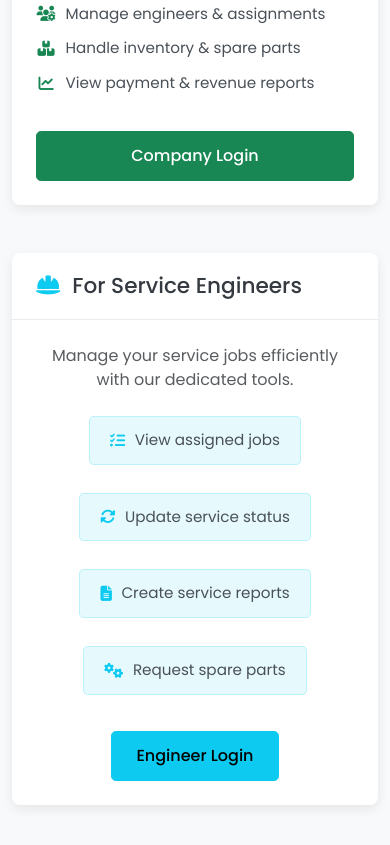
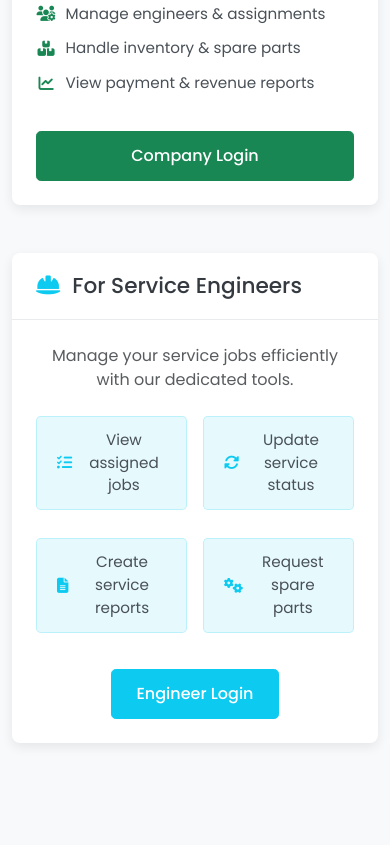
Before and after one commit to Shaukat-Siddiqui/FixiboAPI, a plain HTML site: page Login/index.html in a window 390 px wide. Shown: the part 882-1727 px from the top of the page. After the commit the page ends 1673 px from the top, so only its background shows below. Drawn offline with nearby package versions, Linux system fonts and the light colour scheme.

Commit message:
Update index.html

```diff
--- a/Login/index.html
+++ b/Login/index.html
@@ -116,26 +116,53 @@
             --list-icon-color: #198754;
         }
 
+        /* Engineer Features Section Styling */
         .engineer-features {
             padding-left: 0;
             list-style: none;
+            /* These styles are applied to the UL container */
+            display: flex; /* Enable flexbox */
+            flex-wrap: wrap; /* Allow items to wrap to the next line */
+            justify-content: center; /* Center items horizontally */
+            gap: 0.75rem; /* Space between items (Bootstrap gap-3 equivalent is often 1rem, adjust if needed) */
         }
 
             .engineer-features li {
+                /* These styles are applied to each LI item */
                 background-color: rgba(var(--bs-info-rgb), 0.1); /* Light cyan background */
                 padding: 0.75rem 1.25rem;
                 border-radius: 0.3rem;
-                display: inline-flex; /* Use inline-flex for better alignment with gap */
+                display: inline-flex; /* Use inline-flex for internal alignment of icon/text */
                 align-items: center;
                 gap: 0.6rem;
                 font-size: 0.95rem;
                 color: #087990; /* Darker cyan text */
                 border: 1px solid rgba(var(--bs-info-rgb), 0.2);
+                /* Default behavior: width based on content */
+                flex-grow: 0; /* Don't grow by default */
+                flex-shrink: 0; /* Don't shrink by default */
             }
 
                 .engineer-features li i {
                     color: #0dcaf0; /* Brighter cyan for engineer icons */
                 }
+
+        /* --- START: Added/Modified CSS for uniform width on mobile --- */
+        @media (max-width: 767.98px) { /* Target screens smaller than Bootstrap's 'md' breakpoint */
+            .engineer-features {
+                gap: 0.5rem; /* Slightly reduce gap on smaller screens */
+            }
+
+                .engineer-features li {
+                    flex-grow: 1; /* Allow items to grow to fill space on their line */
+                    flex-basis: 0; /* Base width is 0, size determined by flex-grow */
+                    /* flex-basis: auto; might also work well depending on content variation */
+                    justify-content: center; /* Center the icon and text within the now wider li */
+                    min-width: 140px; /* Optional: ensure items don't get TOO narrow if there are many */
+                }
+        }
+        /* --- END: Added/Modified CSS --- */
+
 
         .btn {
             padding: 0.75rem 1.25rem;
@@ -179,6 +206,7 @@
 </head>
 <body>
 
+    <!-- (Rest of the HTML body remains the same) -->
     <div class="hero-section text-center">
         <div class="container">
             <h1 class="display-4">Welcome to FixiBo</h1>
@@ -244,13 +272,16 @@
                     </div>
                     <div class="card-body text-center">
                         <p class="text-muted mb-4">Manage your service jobs efficiently with our dedicated tools.</p>
+                        <!-- Applied flexbox directly to UL -->
                         <ul class="list-unstyled d-flex flex-wrap justify-content-center gap-3 mb-4 engineer-features">
+                            <!-- Removed inline styles, relying on CSS class -->
                             <li><i class="fas fa-tasks"></i> View assigned jobs</li>
                             <li><i class="fas fa-sync-alt"></i> Update service status</li>
                             <li><i class="fas fa-file-alt"></i> Create service reports</li>
                             <li><i class="fas fa-cogs"></i> Request spare parts</li>
                         </ul>
-                        <button type="button" class="btn btn-info px-4" data-bs-toggle="modal" data-bs-target="#engineerLoginModal">
+                        <button type="button" class="btn btn-info px-4 text-white" data-bs-toggle="modal" data-bs-target="#engineerLoginModal">
+                            <!-- Added text-white for better contrast -->
                             Engineer Login
                         </button>
                     </div>
@@ -356,6 +387,13 @@
                 errorElement.style.display = 'block'; // Show the error message
             }
             // In a real application, you would add AJAX call here to verify credentials
+            console.log(`Attempting login for form associated with error ID: ${errorElementId}`);
+            // Simulate failed login for demo purposes after a short delay
+            // setTimeout(() => {
+            //    if (errorElement) {
+            //       errorElement.style.display = 'block';
+            //    }
+            // }, 500);
         }
 
         // Add event listeners to forms
@@ -382,6 +420,8 @@
                 const form = modal.querySelector('form');
                 if (form) {
                     // form.reset(); // Uncomment to clear form fields on close
+                    const errorElement = form.querySelector('.login-error'); // Also hide error on reset if uncommented
+                    if (errorElement) errorElement.style.display = 'none';
                 }
             });
 
```
